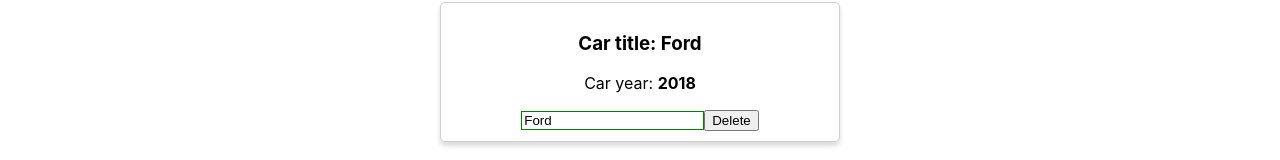
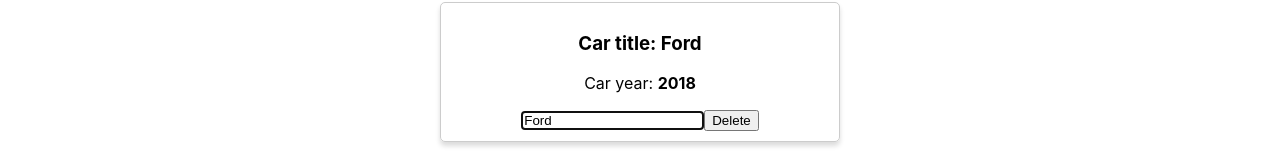
Before and after one commit to tarrinros/react_examples, a React (Create React App) app: page / in a window 1280 px wide. Both pictures are taken after a click on the button "TOGGLE CARS". Shown: the part 222-382 px from the top of the page. Built offline with nearby package versions, Linux system fonts and the light colour scheme.

Commit message:
React references example

```diff
--- a/src/App.js
+++ b/src/App.js
@@ -2,7 +2,8 @@
 import Car from './Car/Car'
 import ErrorBoundary from './ErrorBoundary/ErrorBoundary'
 import Counter from './Counter/Conter'
-import './App.scss';
+import classes from './App.module.scss';
+console.log(classes)
 
 class App extends Component {
   constructor(props) {
@@ -73,6 +74,7 @@
                     <Car
                       name={car.name}
                       year={car.year}
+                      index={index}
                       onChangeName={event => this.onChangeName(event.target.value, index)}
                       onDelete={this.deleteHandler.bind(this, index)}
                     />
@@ -82,14 +84,14 @@
     }
 
     return (
-      <div className="App" style={myStyle}>
+      <div className={classes.App} style={myStyle}>
         <h1>{this.state.pageTitle}</h1>
 
         <Counter/>
         <hr/>
         <button
           onClick={this.toggleCarsHandler}
-          className={'AppButton'}
+          className={classes['AppButton']}
         >Toggle Cars</button>
 
         <div style={{
--- a/src/Car/Car.css
+++ b/src/Car/Car.css
@@ -15,7 +15,7 @@
 
 .input {}
 
-input:active, input:focus {
+input:active {
   outline: none;
 }
 
--- a/src/Car/Car.js
+++ b/src/Car/Car.js
@@ -4,6 +4,19 @@
 import './Car.css';
 
 class Car extends Component {
+  constructor (props) {
+    super(props)
+
+    this.inputRef = React.createRef()
+
+   }
+
+   componentDidMount() {
+    if (this.props.index === 0) {
+      this.inputRef.current.focus()
+    }
+  }
+
   render () {
     const inputClasses = ['input']
 
@@ -22,6 +35,7 @@
         <h3>Car title: { this.props.name }</h3>
         <p>Car year: <strong>{ this.props.year }</strong></p>
         <input
+          ref={this.inputRef}
           type='text'
           onChange={this.props.onChangeName}
           value={this.props.name}
@@ -37,6 +51,7 @@
 Car.propTypes = {
   name: PropTypes.string.isRequired,
   year: PropTypes.number,
+  index: PropTypes.number,
   onChangeName: PropTypes.func,
   onDelete: PropTypes.func
 }
```
Also changed, not shown: src/App.module.scss (renamed from src/App.scss), 1 other file (tests, documents, lock files or other folders).
